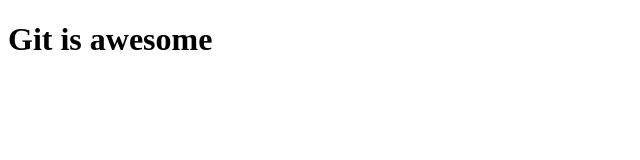
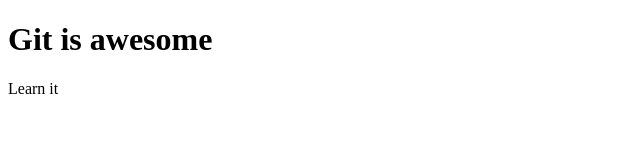
Before and after one commit to Gio-tech-byte/Test, a plain HTML site: page index.html in a window 1280 px wide. Shown: the full height of the page, 0-640 px from the left. Drawn offline with Linux system fonts and the light colour scheme.

Commit message:
feat: added new paragraph

```diff
--- a/index.html
+++ b/index.html
@@ -8,5 +8,6 @@
 </head>
 <body>
     <h1>Git is awesome</h1>
+    <p>Learn it</p>
 </body>
 </html>
```
